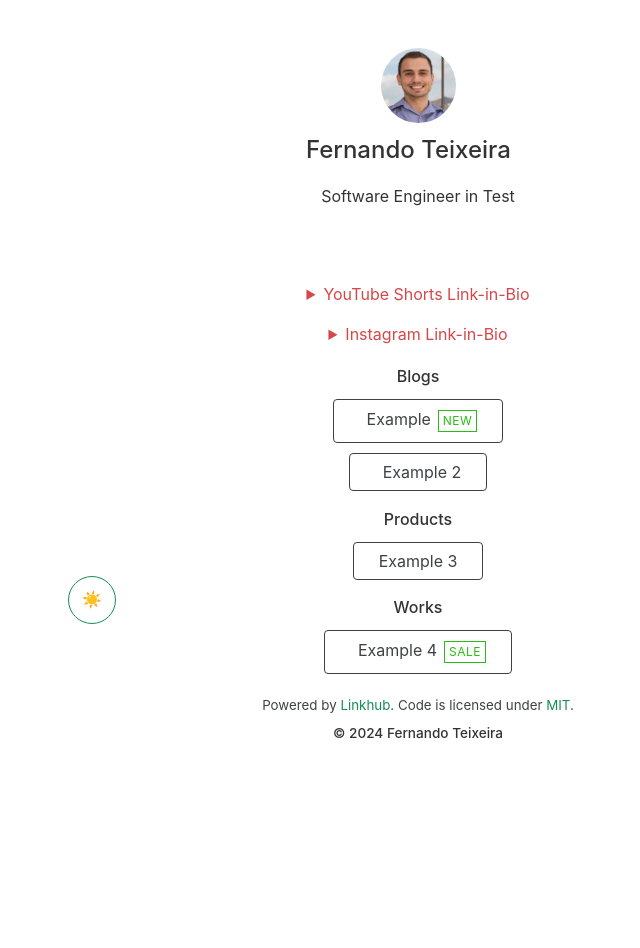
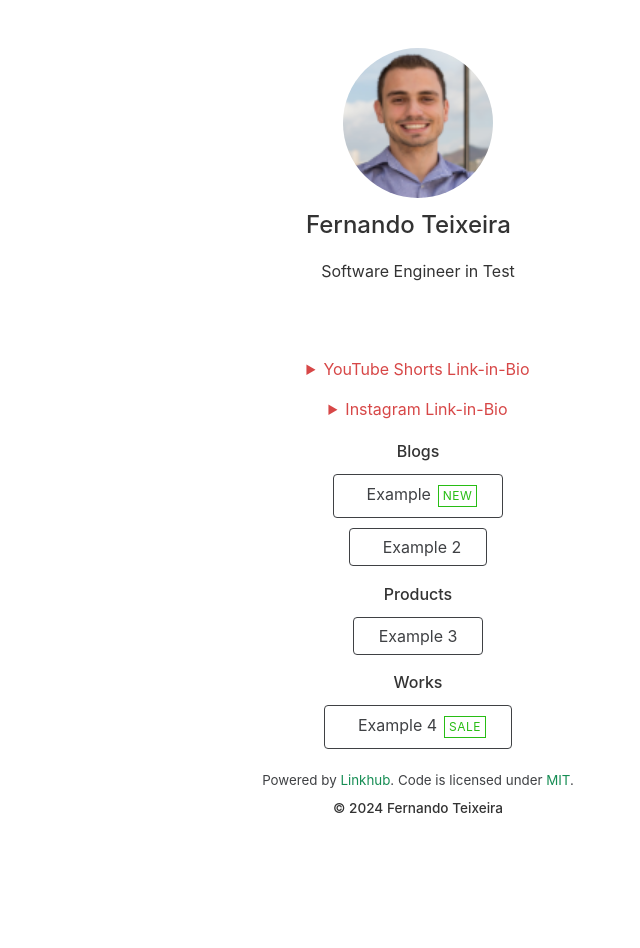
Before and after one commit to teixeira-fernando/teixeira-fernando.github.io, a Jekyll site: the page built from index.html, in a window 1280 px wide. Shown: the whole page, without its empty margins (222-862 px from the left). Built offline with Jekyll 4.4.1, drawn with Linux system fonts in a browser that asks for light colours; nearby versions of some CDN libraries.

Commit message:
increasing the size of profile picure and removing switch theme button

```diff
--- a/_layouts/default.html
+++ b/_layouts/default.html
@@ -33,16 +33,13 @@
     <div class="container is-full-screen">
         <header>
             <div class="top is-center is-vertical-align">
-                <img class="is-rounded" width="75px" height="75px" src="{{ site.logo }}" alt="logo">
+                <img class="is-rounded" width="150px" height="150px" src="{{ site.logo }}" alt="logo">
                 <h3>{{ site.name }}{% if site.badge == true %}<span class="iconify-inline badge"
                         data-icon="{{ site.icon }}" style="color: {{ site.color }}"></span>{% endif %}</h3>
                 <p>{{ site.description }}</p>
             </div>
         </header>
 
-        <!-- Dark / Light Mode Switch -->
-        <a class="bd-primary is-rounded is-center" href="#" id="theme-switch" onclick="switchMode(this); return false;"
-            aria-label="Switch Theme" role="button">☀️</a>
         <!-- Social Media Links -->
         {% include social.html %}
 
```
